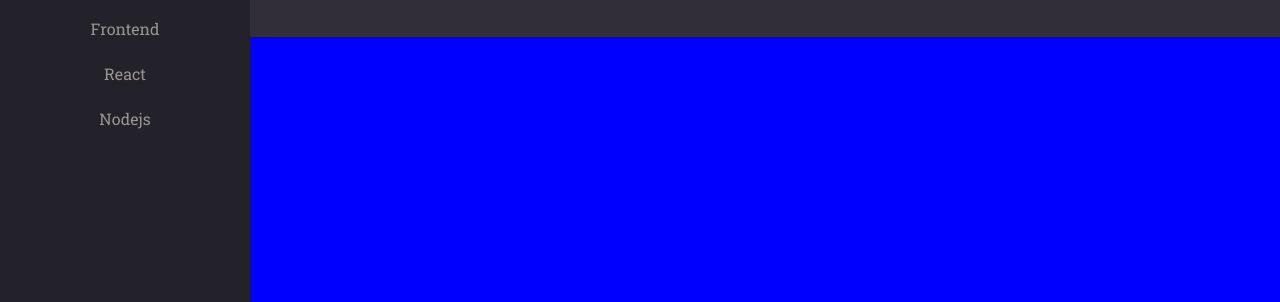
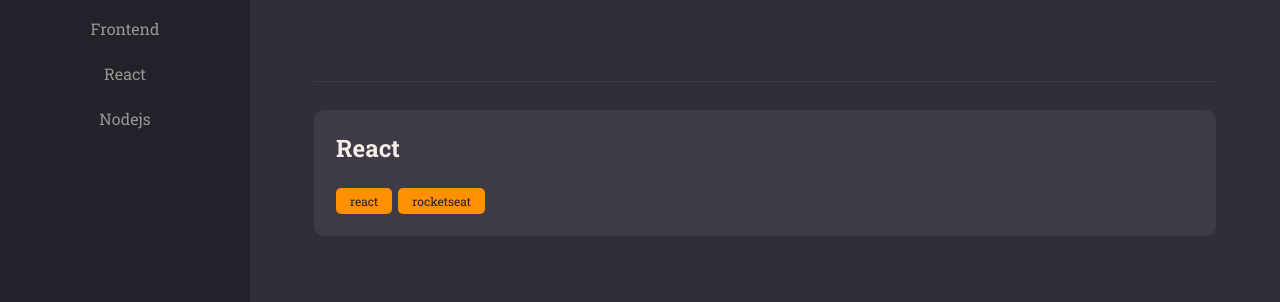
Before and after one commit to MatheusTorresDev97/web-rocketnotes, a React (Vite) app in the folder front-rocketnotes/: page / in a window 1280 px wide. Shown: the part 196-498 px from the top of the page. Built offline with nearby package versions, Linux system fonts and the light colour scheme.

Commit message:
Componente de Notas

```diff
--- /dev/null
+++ b/front-rocketnotes/src/components/Note/index.jsx
@@ -0,0 +1,20 @@
+import React from 'react'
+import Tag from '../Tag'
+import { Container } from './styles'
+
+const Note = ({ data, ...props }) => {
+    return (
+        <Container {...props}>
+            <h1>{data.title}</h1>
+
+            {
+                data.tags && <footer> {
+                    data.tags.map(tag => <Tag key={tag.id} title={tag.name} />)
+                }
+                </footer>
+            }
+        </Container>
+    )
+}
+
+export default Note
--- /dev/null
+++ b/front-rocketnotes/src/components/Note/styles.js
@@ -0,0 +1,26 @@
+import styled from "styled-components";
+
+export const Container = styled.button`
+  width: 100%;
+  background-color: ${({ theme }) => theme.COLORS.BACKGROUND_700};
+
+  border: none;
+  border-radius: 10px;
+
+  padding: 22px;
+  margin-bottom: 16px;
+
+  > h1 {
+    flex: 1;
+    text-align: left;
+    font-weight: 700;
+    font-size: 24px;
+    color: ${({ theme }) => theme.COLORS.WHITE};
+  }
+
+  > footer {
+    width: 100%;
+    display: flex;
+    margin-top: 24px;
+  }
+`;
--- a/front-rocketnotes/src/pages/Home/index.jsx
+++ b/front-rocketnotes/src/pages/Home/index.jsx
@@ -4,6 +4,8 @@
 import Header from '../../components/Header'
 import Input from '../../components/Input'
 import ButtonText from '../../components/ButtonText'
+import Section from '../../components/Section'
+import Note from '../../components/Note'
 
 const Home = () => {
   return (
@@ -22,11 +24,19 @@
       </Menu>
 
       <Search>
-      <Input placeholder="Pesquisar pelo título" />
+        <Input placeholder="Pesquisar pelo título" />
       </Search>
 
       <Content>
-
+        <Section>
+          <Note data={{
+            title: 'React',
+            tags: [
+              { id: '1', name: 'react' },
+              { id: '2', name: 'rocketseat' }
+            ]
+          }} />
+        </Section>
       </Content>
 
       <NewNote>
--- a/front-rocketnotes/src/pages/Home/styles.js
+++ b/front-rocketnotes/src/pages/Home/styles.js
@@ -48,11 +48,11 @@
 export const Search = styled.div`
   grid-area: search;
   padding: 64px 64px 0;
-
 `;
 export const Content = styled.div`
   grid-area: content;
-  background-color: blue;
+  padding: 0 64px;
+  overflow-y: auto;
 `;
 export const NewNote = styled.button`
   grid-area: newnote;
```
